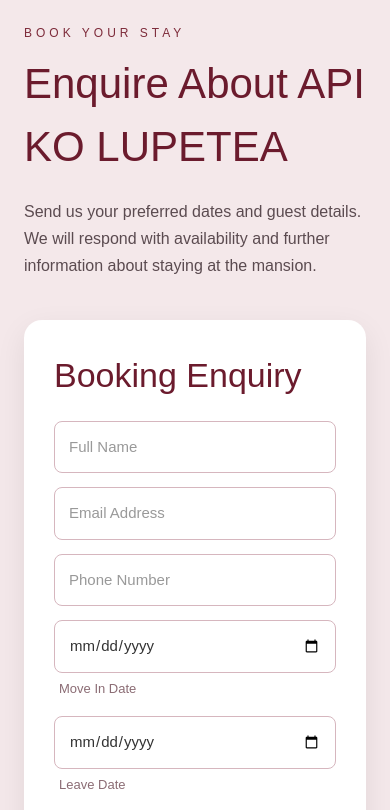
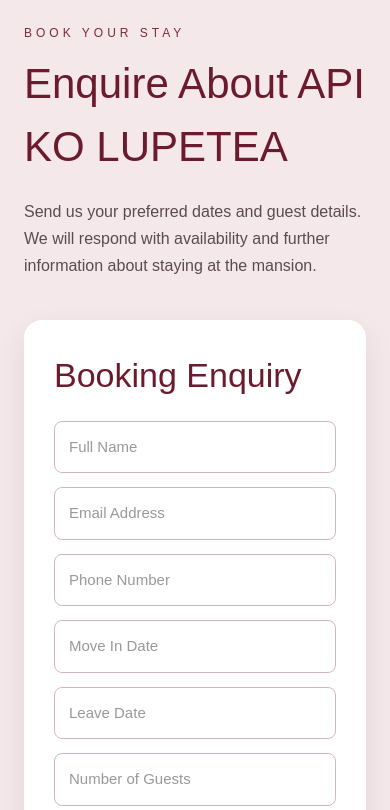
Before and after one commit to Melzy88/API-KO-LUPETEA, a Next.js app: page /booking in a window 390 px wide. Shown: the top 810 px of the page. Built offline with nearby package versions, Linux system fonts and the light colour scheme.

Commit message:
Fix mobile booking date fields

```diff
--- a/app/booking/page.tsx
+++ b/app/booking/page.tsx
@@ -19,18 +19,14 @@ export default function BookingPage() {
       email: formData.get("email"),
       phone: formData.get("phone"),
       eventType: "Mansion Booking",
-      eventDate: `Move In: ${formData.get("moveIn")} | Leave: ${formData.get(
-        "leaveDate"
-      )}`,
+      eventDate: `Move In: ${formData.get("moveIn")} | Leave: ${formData.get("leaveDate")}`,
       guestCount: formData.get("guests"),
       message: formData.get("message"),
     };
 
     const response = await fetch("/api/enquiries", {
       method: "POST",
-      headers: {
-        "Content-Type": "application/json",
-      },
+      headers: { "Content-Type": "application/json" },
       body: JSON.stringify(enquiry),
     });
 
@@ -115,18 +111,12 @@ export default function BookingPage() {
           color: #333;
           background: white;
           font-family: inherit;
+          min-height: 52px;
         }
 
         .textarea-field {
           resize: none;
-        }
-
-        .date-label {
-          color: #8b6c74;
-          font-size: 13px;
-          margin-top: -8px;
-          margin-bottom: 4px;
-          padding-left: 5px;
+          min-height: 150px;
         }
 
         .submit-button {
@@ -221,9 +211,7 @@ export default function BookingPage() {
           <div className="card">
             {submitted ? (
               <div className="thank-you">
-                <div style={{ fontSize: "55px", marginBottom: "15px" }}>
-                  🌺
-                </div>
+                <div style={{ fontSize: "55px", marginBottom: "15px" }}>🌺</div>
 
                 <h2>Thank You!</h2>
 
@@ -268,19 +256,17 @@ export default function BookingPage() {
 
                   <input
                     name="moveIn"
-                    type="date"
                     required
+                    placeholder="Move In Date"
                     className="input-field"
                   />
-                  <small className="date-label">Move In Date</small>
 
                   <input
                     name="leaveDate"
-                    type="date"
                     required
+                    placeholder="Leave Date"
                     className="input-field"
                   />
-                  <small className="date-label">Leave Date</small>
 
                   <input
                     name="guests"
```
